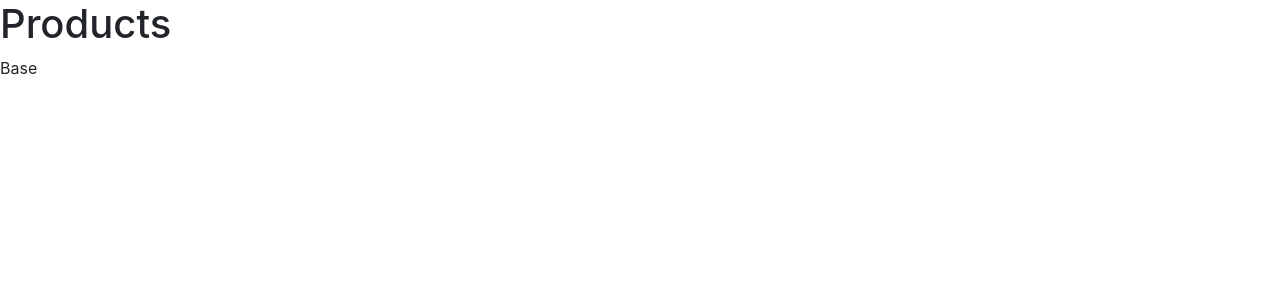
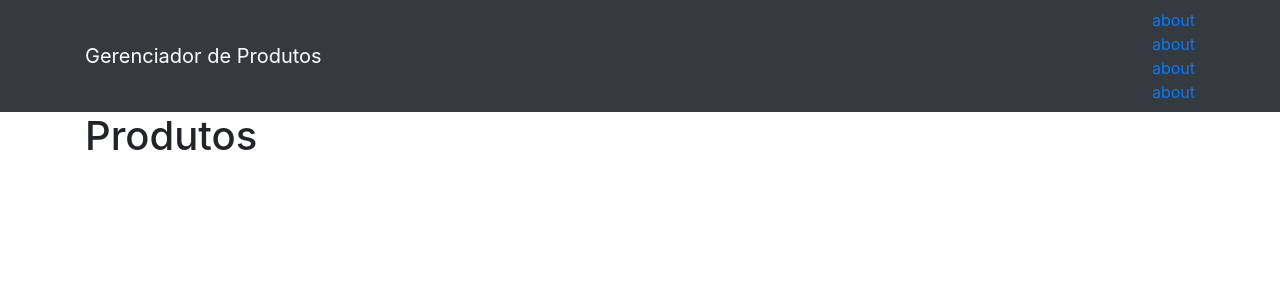
Before and after one commit to fernandovbs/react-products, a React (Create React App) app: page / in a window 1280 px wide. Shown: the top 300 px of the page. Built offline with nearby package versions, Linux system fonts and the light colour scheme.

Commit message:
Create navbar

```diff
--- a/src/App.js
+++ b/src/App.js
@@ -3,13 +3,23 @@ import React, { Component } from 'react'
 class App extends Component {
   render() {
     return (
-      <div className="App">
-        <header className="App-header">
-          <h1 className="App-title">Products</h1>
-        </header>
-        <p className="App-intro">
-          Base
-        </p>
+      <div>
+        <nav className="navbar navbar-dark bg-dark">
+          <div className="container">
+            <div className="navbar-header">
+              <a href="/" className="navbar-brand">Gerenciador de Produtos</a>
+            </div>
+            <ul className="nav navbar-nav">
+              <li><a href="/">about</a></li>
+              <li><a href="/">about</a></li>
+              <li><a href="/">about</a></li>
+              <li><a href="/">about</a></li>
+            </ul>
+          </div>
+        </nav>
+        <div className="container">
+          <h1>Produtos</h1>
+        </div>
       </div>
     );
   }
```
